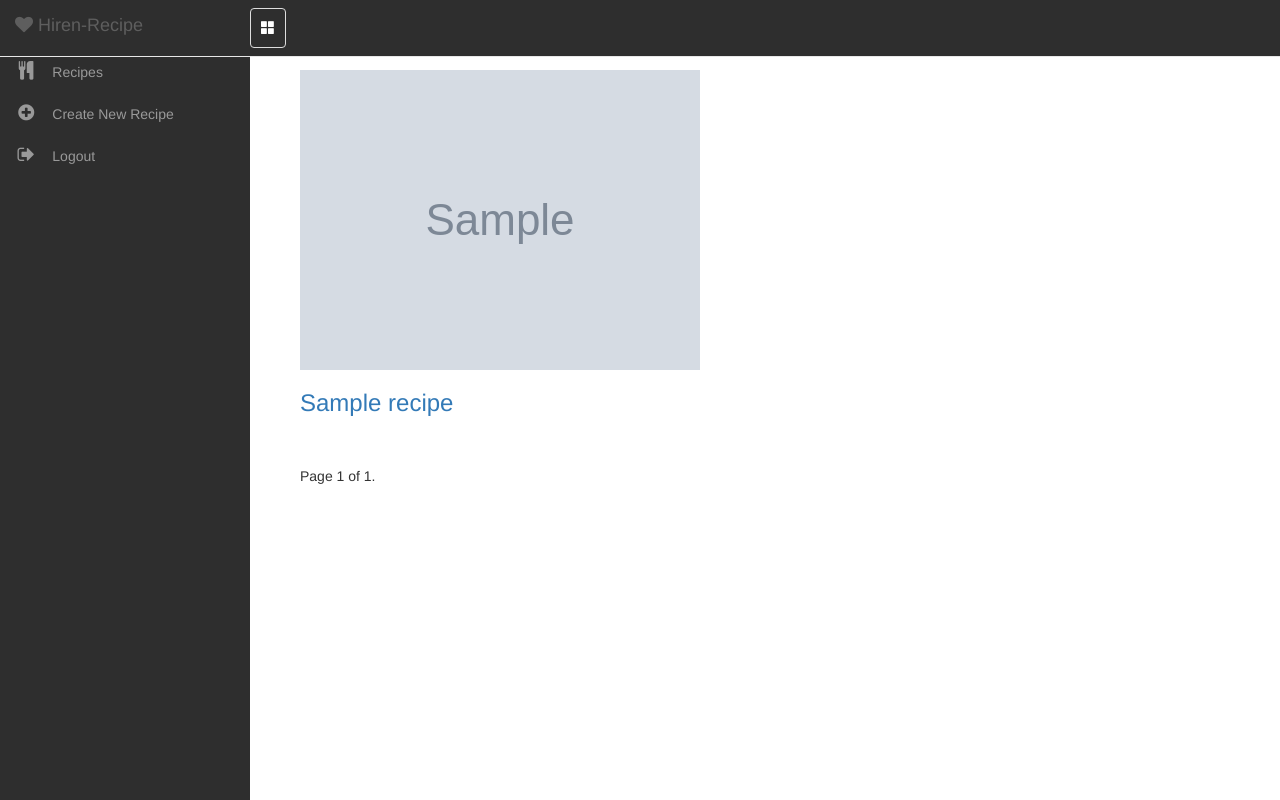
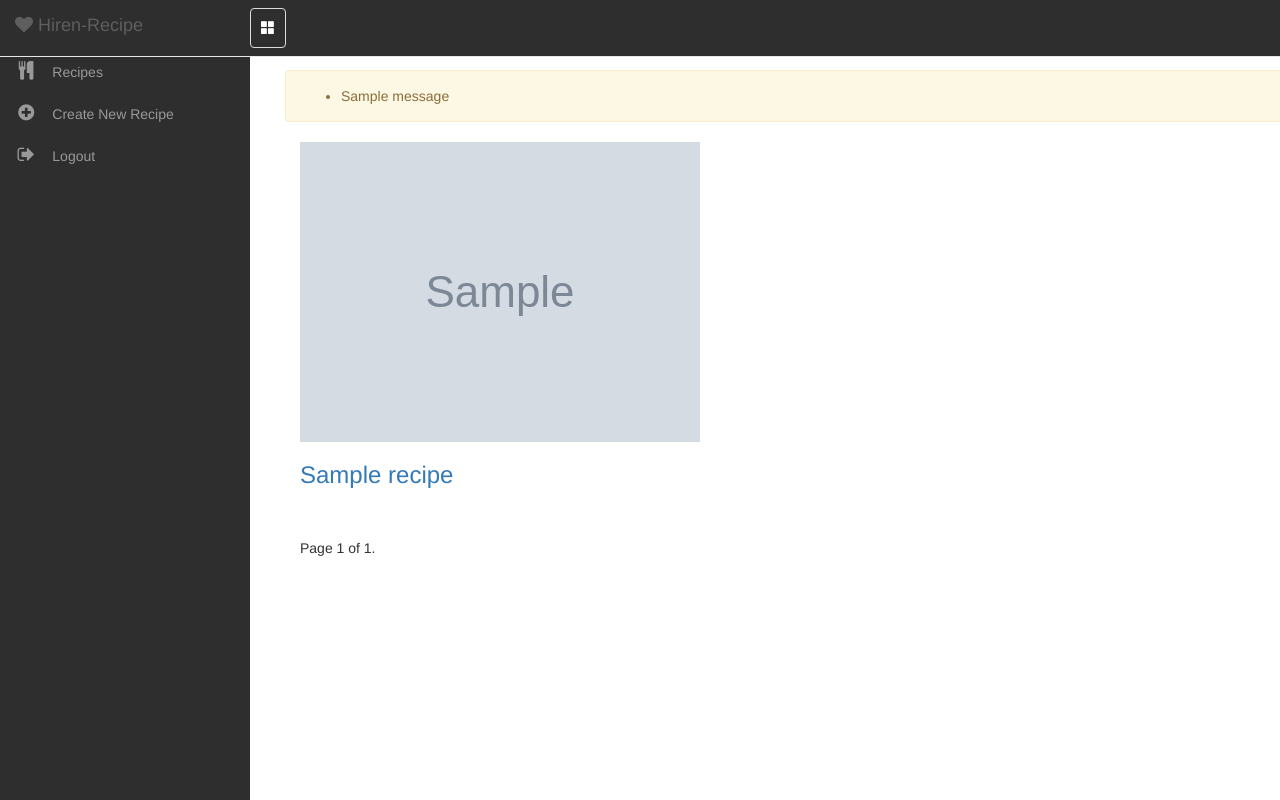
Before and after one commit to pyprism/Hiren-Recipes, a Django app: page /recipes/ in a window 1280 px wide. Run offline with Django 3.2, Linux system fonts and the light colour scheme; a user stored in the database is signed in; tables that the repository leaves empty hold one stand-in row (values such as "Sample post"); grey boxes marked "Sample" are stand-in pictures; one stand-in notice (Sample message) is shown; some libraries are stand-ins or nearby versions.

Commit message:
Added message

```diff
--- a/recipe/views.py
+++ b/recipe/views.py
@@ -118,6 +118,11 @@ def cooked(request, pk=None):
 
 
 @login_required
+def delete(request, pk=None):
+    pass
+
+
+@login_required
 def meal(request, meal=None):
     """
     Serve meal by type
--- a/templates/recipes.html
+++ b/templates/recipes.html
@@ -2,6 +2,15 @@
 {% block content %}
 <div class="container">
     <div class="row">
+        {% if messages %}
+              <div class="alert alert-warning" role="alert">
+                <ul class="messages">
+                    {% for message in messages %}
+                        <li {% if message.tags %} class="{{ message.tags }}"{% endif %}>{{ message }}</li>
+                    {% endfor %}
+                </ul>
+              </div>
+        {% endif %}
         <div class="col-sm-10 col-sm-offest-1">
             <div class="grid">
                 {% for recipe in recipes %}
```
